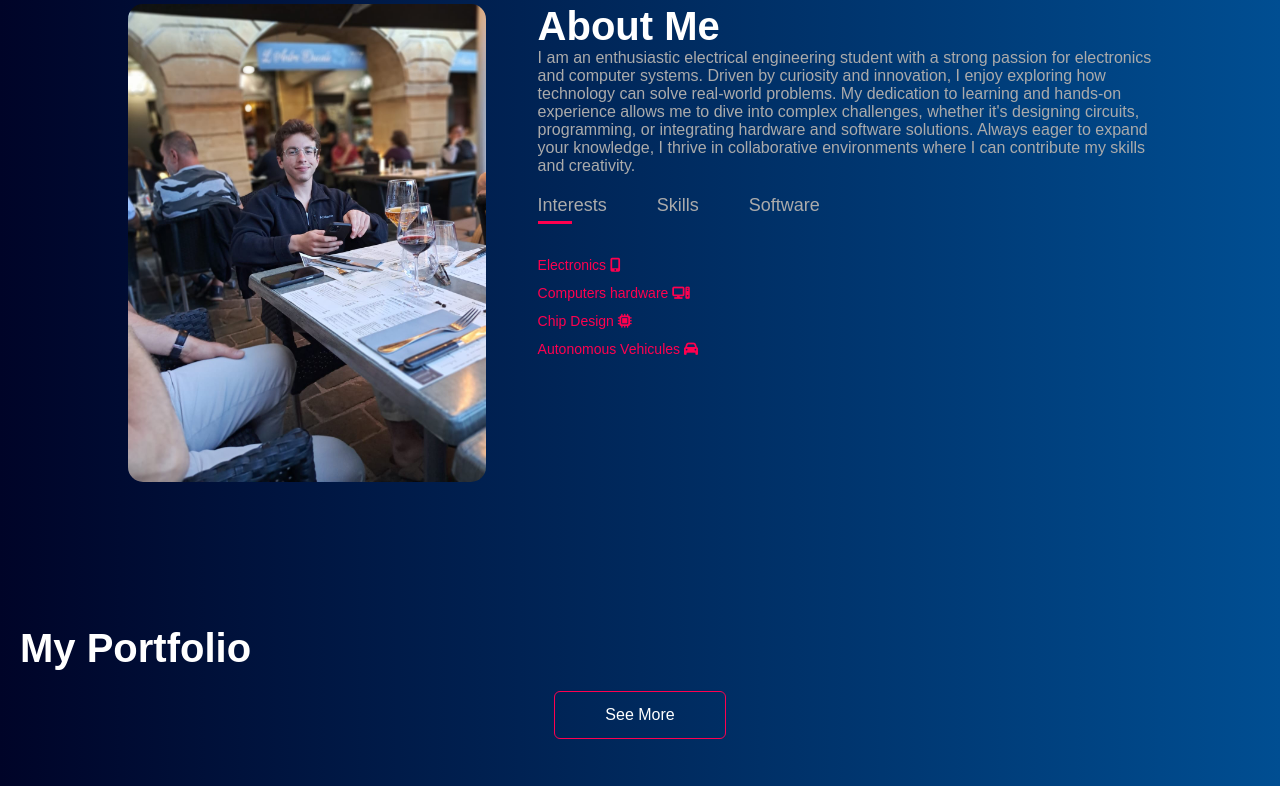
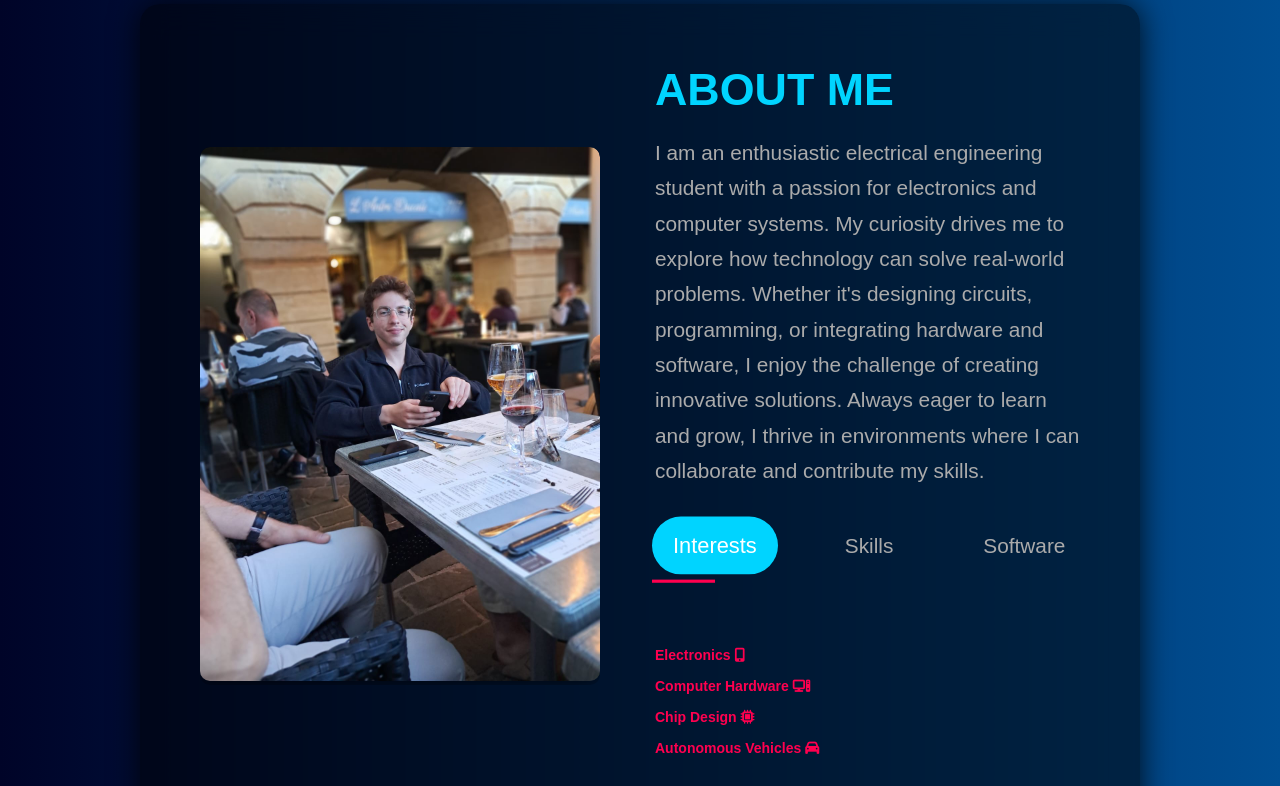
Before and after one commit to YacineOuhrouche/portfolio, a plain HTML site: page index.html in a window 1280 px wide. Shown: the part 886-1672 px from the top of the page. Drawn offline with Linux system fonts and the light colour scheme.

Commit message:
Add files via upload

```diff
--- a/index.html
+++ b/index.html
@@ -1,18 +1,15 @@
 <!DOCTYPE html>
-
 <html lang="en">
-
 <head>
   <meta charset="UTF-8">
-  <meta name="viewport" content="width=device-width, initial-scale=1.0">
-  <title>Yacine Portfolio Website</title>
+  <meta name="viewport" content="width=
+  , initial-scale=1.0">
   <link rel="stylesheet" href="style.css">
   <link rel="icon" href=
 "picture/Screenshot 2024-11-22 213930.png" />
   <script src="https://kit.fontawesome.com/0584cad3b7.js" crossorigin="anonymous"></script>
+  <title>Yacine Website</title>
 </head>
-
-
 <body>
   <div id="header">
     <div class=" container">
@@ -35,70 +32,50 @@
     </div>
   </div>
 
-
-
-
   <div id="about">
     <div class="container">
-      <div class="row">
-        <div class="about-col-1">
-         <img src="picture/picture.JPG">
+      <div class="about-card">
+        <div class="about-left">
+          <div class="image-container">
+            <img src="picture/picture.JPG" alt="Your Image">
           </div>
-        <div class="about-col-2">
-          <h2 class="sub-title"> About Me</h2>
-        <p> I am an enthusiastic electrical engineering student with a strong passion for electronics and computer systems. Driven by
-          curiosity and innovation, I enjoy exploring how technology can solve real-world problems. My dedication to learning and hands-on experience allows me to dive into complex challenges, whether it's designing circuits, programming, or integrating hardware and software solutions. Always eager to expand your knowledge, I thrive in collaborative environments where I can contribute my skills and creativity.</p>
+        </div>
+        <div class="about-right">
+          <h2 class="sub-title">About Me</h2>
+          <p>I am an enthusiastic electrical engineering student with a passion for electronics and computer systems. My curiosity drives me to explore how technology can solve real-world problems. Whether it's designing circuits, programming, or integrating hardware and software, I enjoy the challenge of creating innovative solutions. Always eager to learn and grow, I thrive in environments where I can collaborate and contribute my skills.</p>
 
           <div class="tab-titles">
-            <p class="tab-links active-link active-link" onclick="opentab('Interests')"> Interests</p>
-            <p class="tab-links" onclick="opentab('Skills')"> Skills</p>
-            <p class="tab-links" onclick="opentab('Software')"> Software</p>
+            <p class="tab-links active-link" onclick="opentab('Interests')">Interests</p>
+            <p class="tab-links" onclick="opentab('Skills')">Skills</p>
+            <p class="tab-links" onclick="opentab('Software')">Software</p>
+          </div>
 
-          </div>
-          <div class="tab-contents active-tab"  id="Interests">
+          <!-- Tab Content -->
+          <div class="tab-contents active-tab" id="Interests">
             <ul>
-              <li> <span>Electronics <i class="fa-solid fa-mobile-screen-button"></i></span></li>
-              <li> <span>Computers hardware <i class="fa-solid fa-computer"></i></span></li>
-              <li> <span>Chip Design <i class="fa-solid fa-microchip"></i></span></li>
-
-              <li> <span>Autonomous Vehicules <i class="fa-solid fa-car"></i></span></li>
-
-
-
+              <li><span>Electronics <i class="fa-solid fa-mobile-screen-button"></i></span></li>
+              <li><span>Computer Hardware <i class="fa-solid fa-computer"></i></span></li>
+              <li><span>Chip Design <i class="fa-solid fa-microchip"></i></span></li>
+              <li><span>Autonomous Vehicles <i class="fa-solid fa-car"></i></span></li>
             </ul>
           </div>
-          <div class="tab-contents " id="Skills">
+          <div class="tab-contents" id="Skills">
             <ul>
-              <li> <span> PCB Design</span></li>
-              <li> <span>Computer Architecture</span></li>
-              <li> <span>Chip Assembky</span></li>
-
-              <li> <span>CAD Design <i class="fa-solid fa-ruler-horizontal"></i></span></li>
-
-              <li> <span>Analog/digital circuit Design</span><br> RF Circuit Design, Logic Circuit Design</li>
-              <li> <span>Hardware desccriptive Language</span><br> Verilog</li>
-              <li> <span>Embedded System</span><br> STM32</li>
-              <li> <span>Web Development <i class="fa-solid fa-globe"></i></span><br> Javascript, HTML, CSS</li>
-              <li> <span>Programming <i class="fa-solid fa-square-binary"></i></span><br>C++, Python</li></li>
-
-              <li> <span>CAD Design <i class="fa-solid fa-ruler-horizontal"></i></span></li>
-              <li> <span>Library <i class="fa-solid fa-book-atlas"></i></span><br> <li class="library">Numpy, Pandas, Scikit-Learn, OpenCV</li>
-
+              <li><span>PCB Design</span></li>
+              <li><span>Computer Architecture</span></li>
+              <li><span>Chip Assembly</span></li>
+              <li><span>Embedded Systems</span></li>
+              <li><span>Web Development</span></li>
+              <li><span>Programming: C++, Python, Verilog, VHDL</span></li>
             </ul>
           </div>
           <div class="tab-contents" id="Software">
             <ul>
-              <li> <span>PCB Design</span><br> Altium, KiCad</li>
-              <li> <span>Computer Architecture</span><br> Vivado, Logisim</li>
-              <li> <span>CAD Design</span><br> SolidWorks</li>
-              <li> <span>RF Circuit Design</span><br> Altium, KiCad</li>
-              <li> <span>Logic Circuit Design</span><br> Vivado, LTspice,Logisim</li>
-              <li> <span>Hardware desccriptive Language</span> <br> Vivado</li>
-              <li> <span>Embedded System</span><br> STM32cubeIDE</li>
-              <li> <span>Testing/Verification</span><br> Ansys, LTspice</li>
-
-
-
+              <li><span>Altium, KiCad</span> for PCB Design</li>
+              <li><span>Vivado, Logisim</span> for Computer Architecture</li>
+              <li><span>SolidWorks</span> for CAD Design</li>
+              <li><span>STM32cubeIDE</span> for Embedded Systems</li>
+              <li><span>Ansys, LTspice</span> for Testing/Verification</li>
             </ul>
           </div>
         </div>
@@ -188,36 +165,21 @@
 
 
 
-
   <script>
    var tablinks = document.getElementsByClassName("tab-links");
 var tabcontents = document.getElementsByClassName("tab-contents");
 
-      function opentab(tabname){
-        for(tablink of tablinks){
+function opentab(tabname) {
+  for (tablink of tablinks) {
     tablink.classList.remove("active-link");
   }
-        for(tabcontent of tabcontents){
+  for (tabcontent of tabcontents) {
     tabcontent.classList.remove("active-tab");
   }
   event.currentTarget.classList.add("active-link");
   document.getElementById(tabname).classList.add("active-tab");
 }
 
-
    </script>
-
-     <script>
-      var sidemenu = document.getElementById("sidemenu");
-
-      function openmenu(){
-        sidemenu.style.right = "0";
-      }
-      function closemenu(){
-        sidemenu.style.right = "-200px";
-      }
-     </script>
-
-
 </body>
 </html>
--- a/style.css
+++ b/style.css
@@ -1,3 +1,135 @@
+#about {
+  background: linear-gradient(to right, #000428, #004e92);
+  padding: 80px 20px;
+  color: #fff;
+  text-align: center;
+}
+
+.about-card {
+  display: flex;
+  flex-wrap: wrap;
+  justify-content: space-around;
+  align-items: center;
+  max-width: 1000px;
+  margin: 0 auto;
+  background: rgba(0, 0, 0, 0.5);
+  border-radius: 20px;
+  padding: 60px;
+  box-shadow: 0 0 30px rgba(0, 0, 0, 0.8);
+  backdrop-filter: blur(15px);
+  transition: transform 0.3s ease-in-out;
+}
+
+.about-card:hover {
+  transform: scale(1.05);
+}
+
+.about-left {
+  flex: 1;
+  min-width: 350px;
+  text-align: center;
+}
+
+.image-container {
+  position: relative;
+  width: 100%;
+  max-width: 400px;
+  border-radius: 10px;
+  overflow: hidden;
+}
+
+.about-left img {
+  width: 100%;
+  border-radius: 10px;
+  box-shadow: 0 0 20px rgba(0, 0, 0, 0.7);
+  transition: transform 0.3s ease-in-out;
+}
+
+.about-left img:hover {
+  transform: scale(1.1);
+}
+
+.about-right {
+  flex: 1;
+  min-width: 350px;
+  text-align: left;
+  padding-left: 30px;
+}
+
+.about-right h2 {
+  font-size: 2.8em;
+  font-weight: 700;
+  color: #00d4ff;
+  margin-bottom: 20px;
+  text-transform: uppercase;
+}
+
+.about-right p {
+  font-size: 1.3em;
+  line-height: 1.7;
+  margin-bottom: 30px;
+}
+
+.tab-titles {
+  margin-top: 30px;
+}
+
+.tab-links {
+  font-size: 1.2em;
+  margin-right: 25px;
+  cursor: pointer;
+  display: inline-block;
+  padding: 10px 20px;
+  border-radius: 30px;
+  transition: all 0.3s ease;
+}
+
+.tab-links:hover,
+.tab-links.active-link {
+  color: #fff;
+  background-color: #00d4ff;
+  transform: scale(1.05);
+}
+
+.tab-contents {
+  display: none;
+  margin-top: 20px;
+  text-align: left;
+}
+
+.tab-contents.active-tab {
+  display: block;
+}
+
+.tab-contents ul {
+  list-style: none;
+  padding: 0;
+}
+
+.tab-contents li {
+  font-size: 1.1em;
+  margin: 10px 0;
+}
+
+.tab-contents li span {
+  font-weight: 600;
+  color: #00d4ff;
+}
+
+@media (max-width: 768px) {
+  .about-card {
+    flex-direction: column;
+    padding: 40px;
+  }
+  .about-left,
+  .about-right {
+    text-align: center;
+  }
+  .about-right {
+    padding-left: 0;
+  }
+}
+
 *{
   margin: 0;
   padding: 0;
```
Lines whose indentation alone changed are shown as unchanged.
